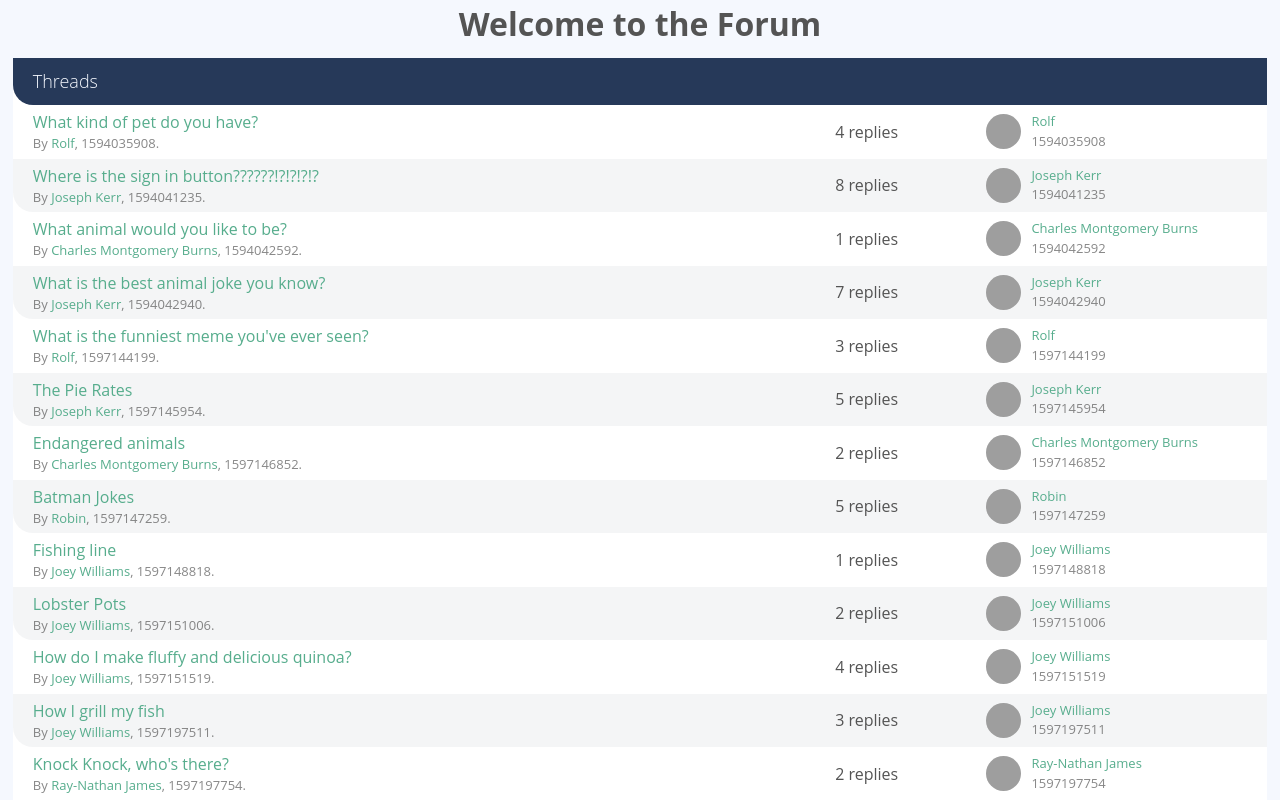
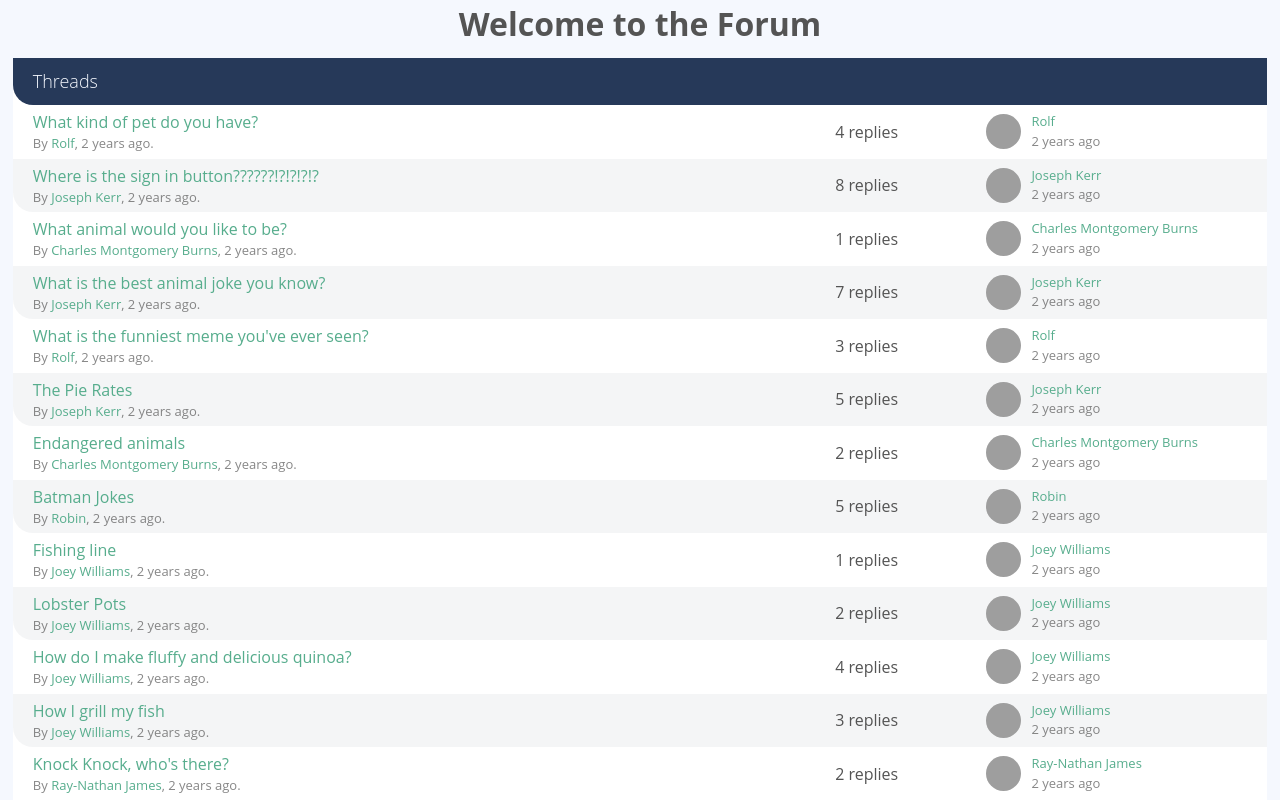
Before and after one commit to Awais-019/Vue-School-Forum, a Vue app: page / in a window 1280 px wide. Shown: the top 800 px of the page. Built offline with nearby package versions, Linux system fonts and the light colour scheme; grey boxes are pictures that could not be loaded.

Commit message:
Added AppDate component.

```diff
--- a/package.json
+++ b/package.json
@@ -10,6 +10,7 @@
   },
   "dependencies": {
     "core-js": "^3.8.3",
+    "dayjs": "^1.11.3",
     "vue": "^3.2.13",
     "vue-router": "^4.1.2"
   },
--- /dev/null
+++ b/src/components/AppDate.vue
@@ -0,0 +1,31 @@
+<template>
+  <span :title="humanFriendlyDate()">
+    {{ diffForHumans() }}
+  </span>
+</template>
+
+<script>
+import dayjs from 'dayjs'
+import relativeTime from 'dayjs/plugin/relativeTime'
+import localizedFormat from 'dayjs/plugin/localizedFormat'
+dayjs.extend(relativeTime)
+dayjs.extend(localizedFormat)
+export default {
+  props: {
+    timestamp: {
+      type: Number,
+      required: true
+    }
+  },
+  methods: {
+    diffForHumans () {
+      return dayjs.unix(this.timestamp).fromNow()
+    },
+    humanFriendlyDate () {
+      return dayjs.unix(this.timestamp).format('llll')
+    }
+  }
+}
+</script>
+
+<style></style>
--- a/src/components/PostList.vue
+++ b/src/components/PostList.vue
@@ -24,7 +24,7 @@
       </div>
 
       <div class="post-date text-faded">
-        {{ post.publishedAt }}
+        <AppDate :timestamp="post.publishedAt" />
       </div>
     </div>
   </div>
@@ -32,12 +32,16 @@
 
 <script>
 import sourceData from '@/data.json'
+import AppDate from '@/components/AppDate.vue'
 export default {
   props: {
     posts: {
       required: true,
       type: Array
     }
+  },
+  components: {
+    AppDate
   },
   data () {
     return {
--- a/src/components/ThreadList.vue
+++ b/src/components/ThreadList.vue
@@ -6,23 +6,33 @@
       <div v-for="thread in threads" :key="thread.id" class="thread">
         <div>
           <p>
-                        <router-link :to="{ name: 'ThreadShow', params: { id: thread.id } }">{{ thread.title }}</router-link>
+            <router-link
+              :to="{ name: 'ThreadShow', params: { id: thread.id } }"
+              >{{ thread.title }}</router-link
+            >
           </p>
           <p class="text-faded text-xsmall">
-                        By <a href="#">{{ userById(thread.userId).name }}</a>, {{ thread.publishedAt }}.
+            By <a href="#">{{ userById(thread.userId).name }}</a
+            >, <AppDate :timestamp="thread.publishedAt" />.
           </p>
         </div>
 
         <div class="activity">
           <p class="replies-count">{{ thread.posts.length }} replies</p>
 
-                    <img class="avatar-medium" :src="userById(thread.userId).avatar" alt="" />
+          <img
+            class="avatar-medium"
+            :src="userById(thread.userId).avatar"
+            alt=""
+          />
 
           <div>
             <p class="text-xsmall">
               <a href="#">{{ userById(thread.userId).name }}</a>
             </p>
-                        <p class="text-xsmall text-faded">{{ thread.publishedAt }}</p>
+            <p class="text-xsmall text-faded">
+              <AppDate :timestamp="thread.publishedAt" />
+            </p>
           </div>
         </div>
       </div>
@@ -32,12 +42,16 @@
 
 <script>
 import sourceData from '@/data.json'
+import AppDate from '@/components/AppDate.vue'
 export default {
   props: {
     threads: {
       type: Array,
       required: true
     }
+  },
+  components: {
+    AppDate
   },
   data () {
     return {
@@ -56,5 +70,4 @@ export default {
 }
 </script>
 
-<style>
-</style>
+<style></style>
```
Also changed, not shown: 1 other file (tests, documents, lock files or other folders). Lines whose indentation alone changed are shown as unchanged.
